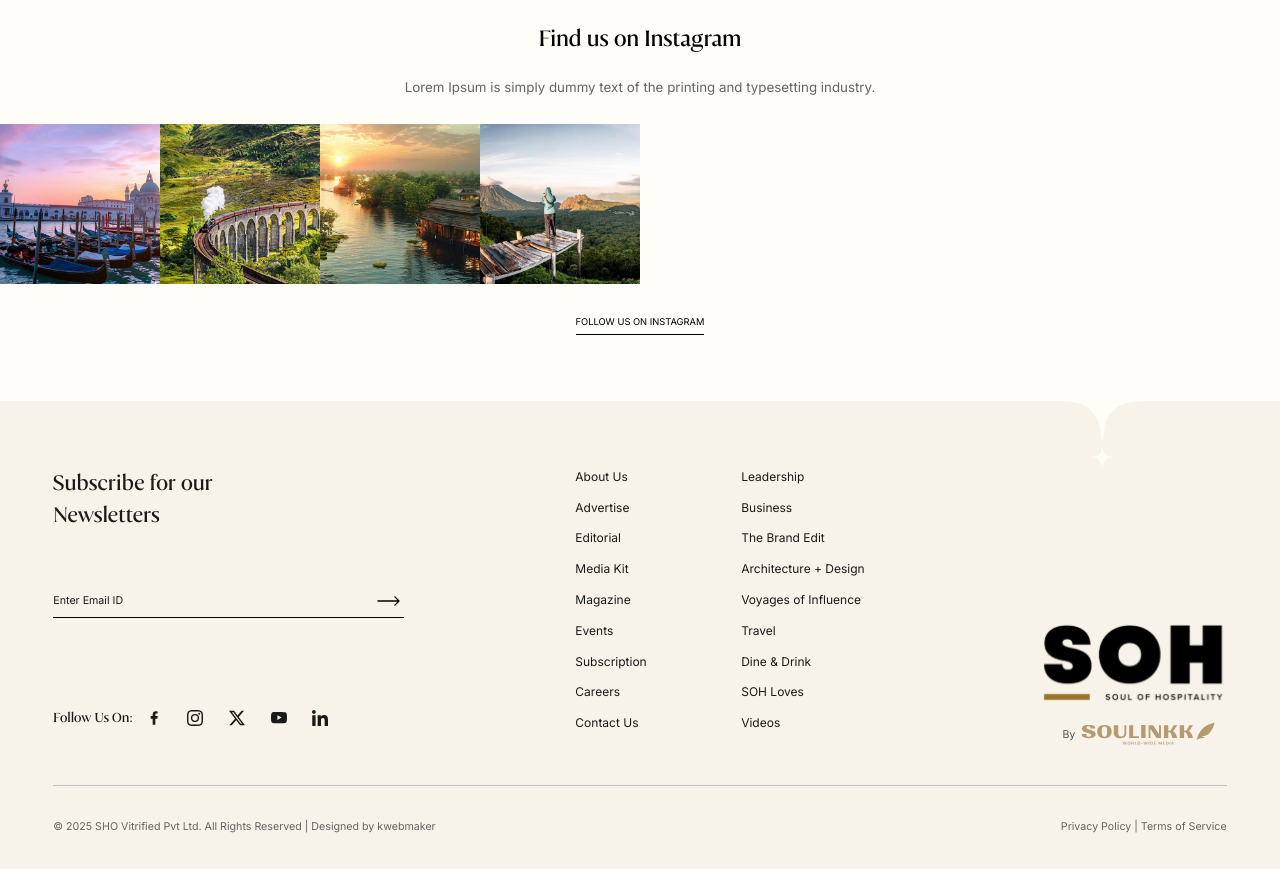
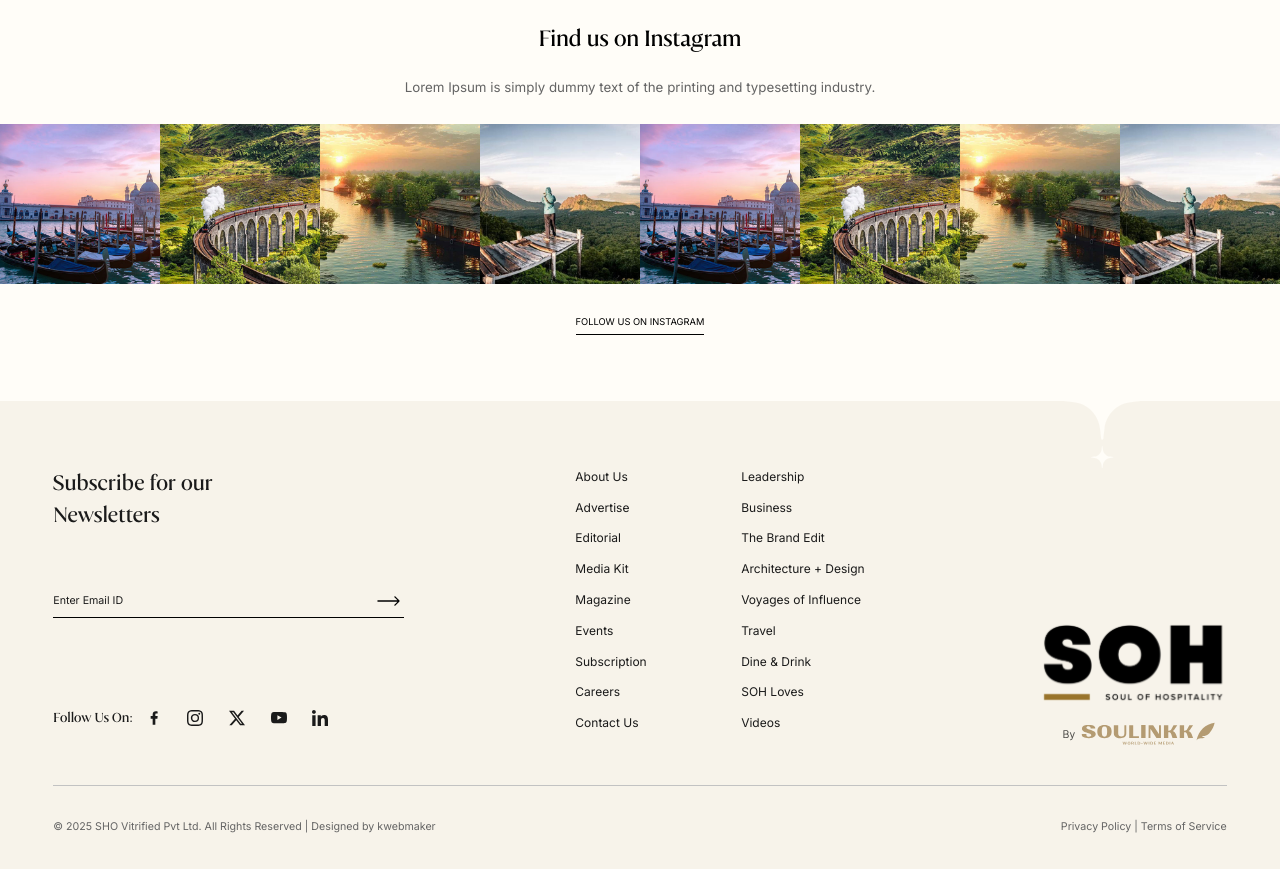
Before and after one commit to manojbhandi/soh, a Next.js app: page / in a window 1280 px wide. Shown: the part 4960-5829 px from the top of the page. Built offline with nearby package versions, Linux system fonts and the light colour scheme; no server answers; what next-redux-wrapper would draw is missing.

Commit message:
ui issues

```diff
--- a/components/Home/Sections/Instagram.jsx
+++ b/components/Home/Sections/Instagram.jsx
@@ -6,7 +6,7 @@ import Image from "next/image";
 
 const Instagram = () => {
   const sliderSettings = {
-    slidesPerView: 1.2,
+    slidesPerView: 8,
     // spaceBetween: 20,
     navigation: false,
     pagination: false,
@@ -14,12 +14,20 @@ const Instagram = () => {
     speed: 2000,
     autoplay: { delay: 3000 },
     breakpoints: {
-      575: {
+      0: {
         slidesPerView: 2,
         // spaceBetween: 20,
       },
+      320: {
+        slidesPerView: 4,
+        // spaceBetween: 20,
+      },
+      575: {
+        slidesPerView: 6,
+        // spaceBetween: 20,
+      },
       991: {
-        slidesPerView: 3,
+        slidesPerView: 6,
         // spaceBetween: "3%",
       },
       1200: {
@@ -43,7 +51,7 @@ const Instagram = () => {
             <div className="my-[30px] xl:my-[2.083vw]">
               <Slider
                 setting={sliderSettings}
-                slides={instagramData?.data.map((item, index) => (
+                slides={[...Array(3)].flatMap(() => instagramData?.data).map((item, index) => (
                   <div key={index} className="">
                     <InstagramCard url={item?.url} imgSrc={item?.image} />
                   </div>
--- a/components/Ui/Cards/InstagramCard.jsx
+++ b/components/Ui/Cards/InstagramCard.jsx
@@ -4,9 +4,8 @@ import ArticleImage from "./Article/ArticleImage";
 
 const InstagramCard = ({ url, imgSrc }) => {
   return (
-    <Link href={url} className=" ">
-
-      <ArticleImage articleImage={imgSrc} articleImgStyle={'!pt-[100%] !rounded-none'}/>
+    <Link href={url} className="">
+      <ArticleImage articleImage={imgSrc} articleImgStyle={'!pt-[100%] !rounded-none'} />
     </Link>
   );
 };
```
